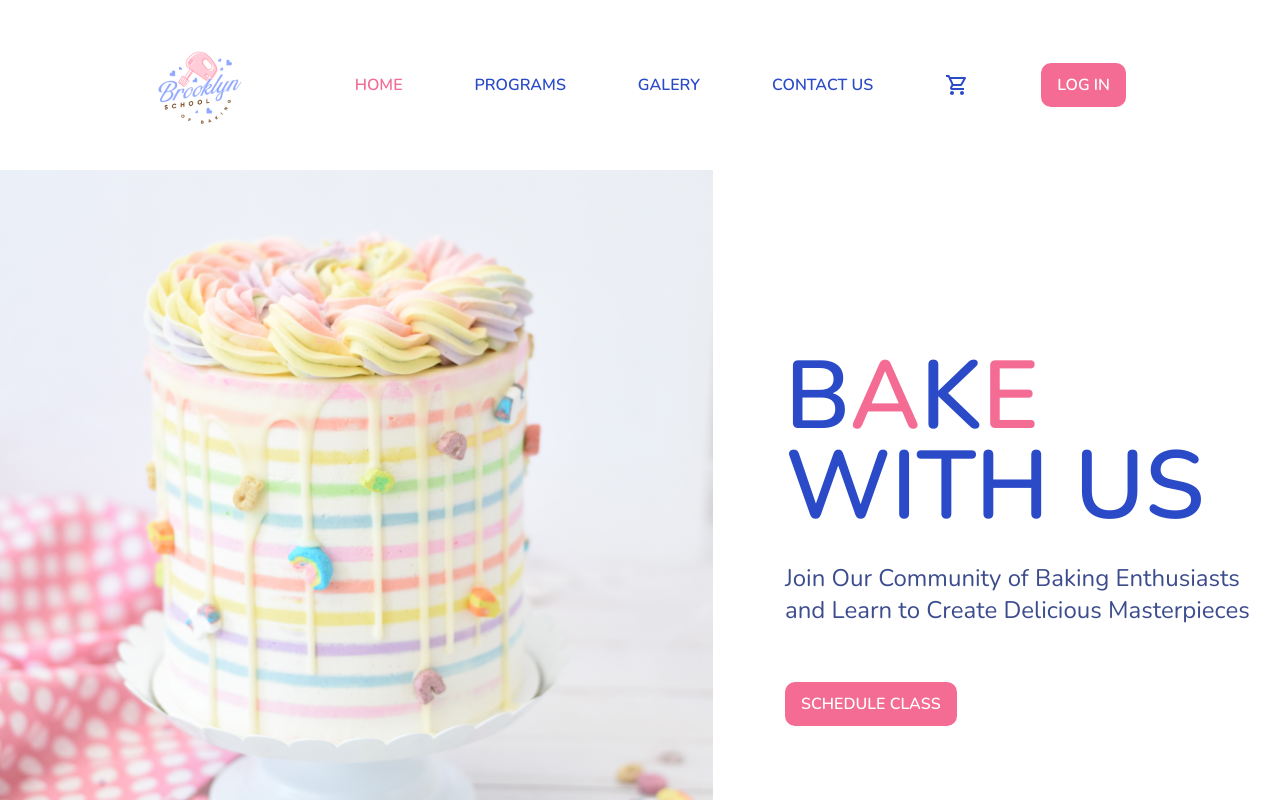
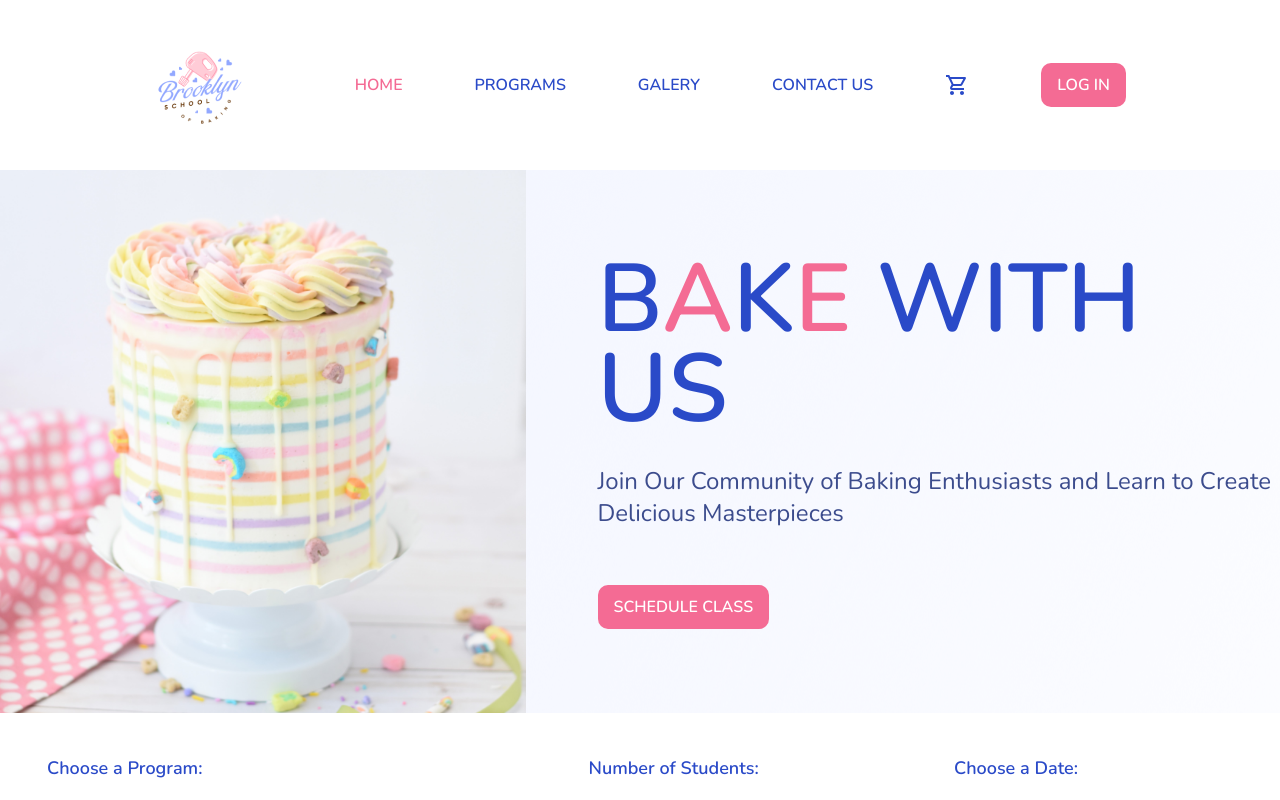
Before and after one commit to Magda78/baking-school-mern, a React (Create React App) app in the folder frontend/: page / in a window 1280 px wide. Shown: the top 800 px of the page. Built offline with nearby package versions, Linux system fonts and the light colour scheme.

Commit message:
adding bg to hero

```diff
--- a/frontend/src/components/hero.js
+++ b/frontend/src/components/hero.js
@@ -1,16 +1,28 @@
+import backgroundImage from '../img/hero-bg.png';
+
 function Hero() {
+	const containerStyle = {
+		backgroundImage: `url(${backgroundImage})`
+	};
 	return (
-		<section className="flex flex-row items-center">
+		<section className="flex flex-row items-center" style={{...containerStyle, height: '100%'}}>
 			<div>
-            <img src="/img/cake.png" alt="cake" />
-            </div>
-            <div className="ml-[72px] w-[493px]">
-                <h1 className="font-bold text-8xl font-Nunito uppercase text-dark-blue leading-[90px]">B<span className="text-pink">a</span>k<span className="text-pink">e</span> with us</h1>
-                <p className="mt-[30px] mb-[56px] font-normal text-2xl font-Nunito text-very-dark-blue">Join Our Community of Baking Enthusiasts and Learn to Create Delicious Masterpieces</p>
-                <button className="font-bold text-base font-Nunito py-2.5 px-4 bg-pink uppercase text-white rounded-[10px] hover:bg-light-pink">
+				<img src="/img/cake.png" alt="cake" />
+			</div>
+			<div  className='pl-[72px]'>
+				<h1 className="font-bold text-8xl font-Nunito uppercase text-dark-blue leading-[90px]">
+					B<span className="text-pink">a</span>k<span className="text-pink">e</span> with us
+				</h1>
+				<p className="mt-[30px] mb-[56px] font-normal text-2xl font-Nunito text-very-dark-blue">
+					Join Our Community of Baking Enthusiasts and Learn to Create Delicious Masterpieces
+				</p>
+				<button
+					type="submit"
+					className="font-bold text-base font-Nunito py-2.5 px-4 bg-pink uppercase text-white rounded-[10px] hover:bg-light-pink"
+				>
 					Schedule Class
 				</button>
-            </div>
+			</div>
 		</section>
 	);
 }
```
Also changed, not shown: frontend/src/img/hero-bg.png (renamed from frontend/public/img/hero-bg.png).
